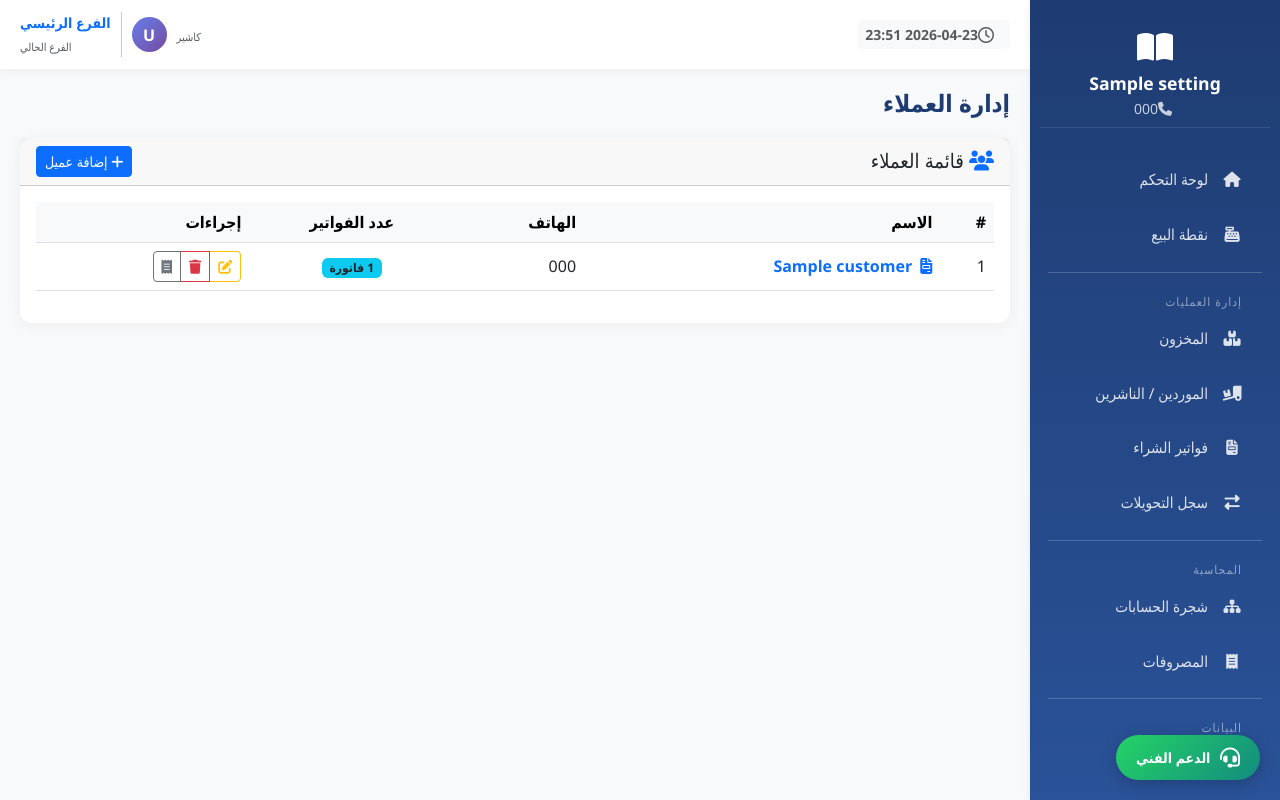
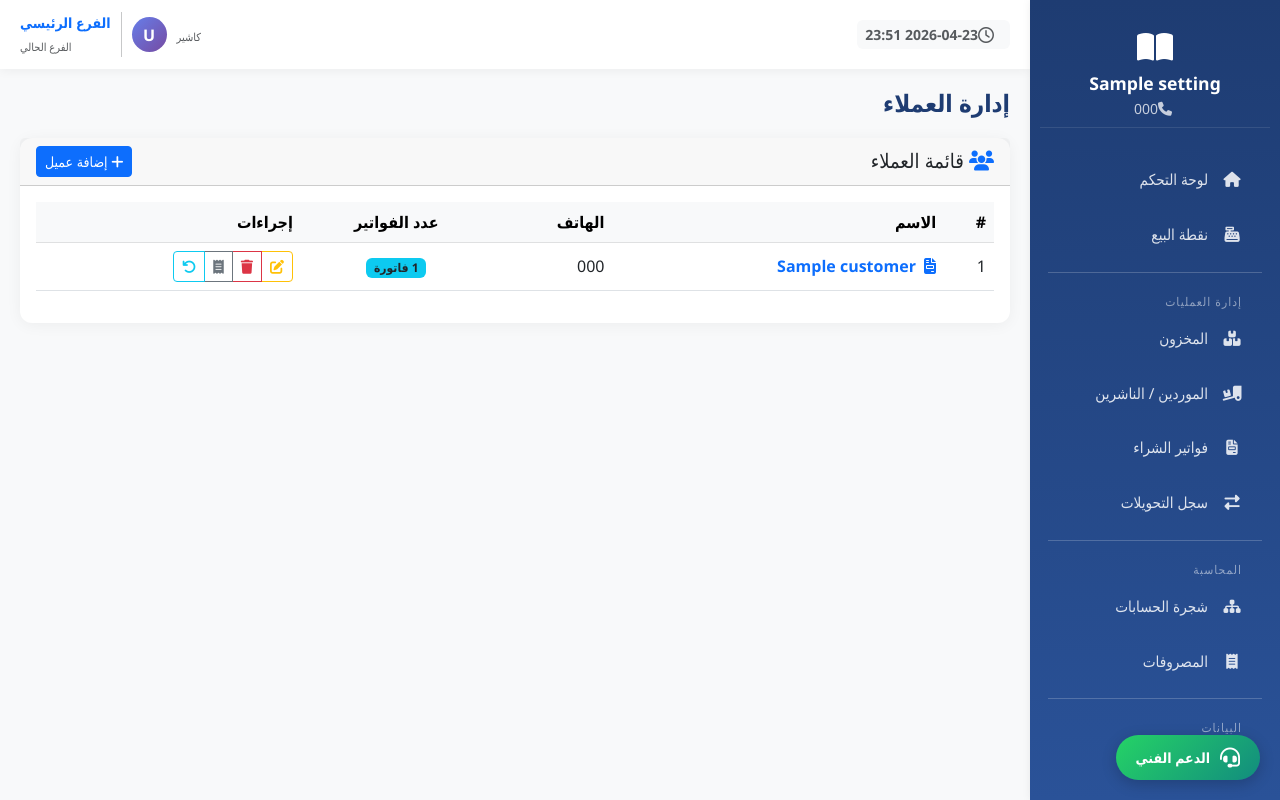
Before and after one commit to ahmdrgb-eng/pos-qwen, a Python web app: template templates/customers.html in a window 1280 px wide. Run offline with Jinja, Linux system fonts and the light colour scheme; the template is opened without the code that fills it: most values are stand-ins (such as "Sample title", 1, 10 or a date in 2020).

Commit message:
Add customer returns system with statement deduction

```diff
--- a/templates/customers.html
+++ b/templates/customers.html
@@ -52,6 +52,11 @@
                                 <a href="{{ url_for('customer_statement', id=item.customer.id) }}" class="btn btn-outline-secondary" title="كشف حساب">
                                     <i class="fas fa-receipt"></i>
                                 </a>
+                                <!-- في عمود الإجراءات -->
+<a href="{{ url_for('customer_returns', customer_id=item.customer.id) }}"
+   class="btn btn-sm btn-outline-info me-1" title="المرتجعات">
+    <i class="fas fa-undo"></i>
+</a>
                             </div>
                         </td>
                     </tr>
```
